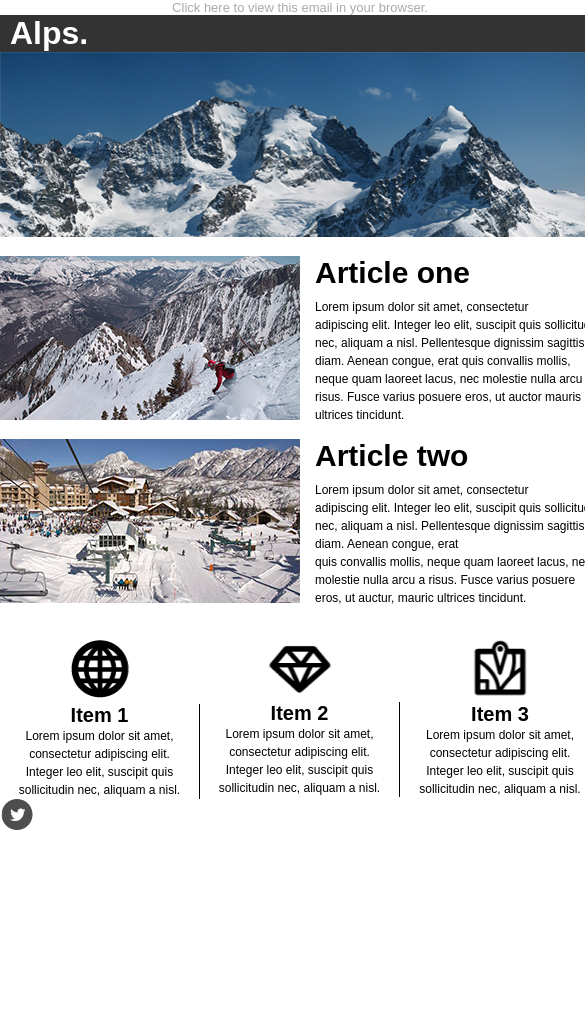
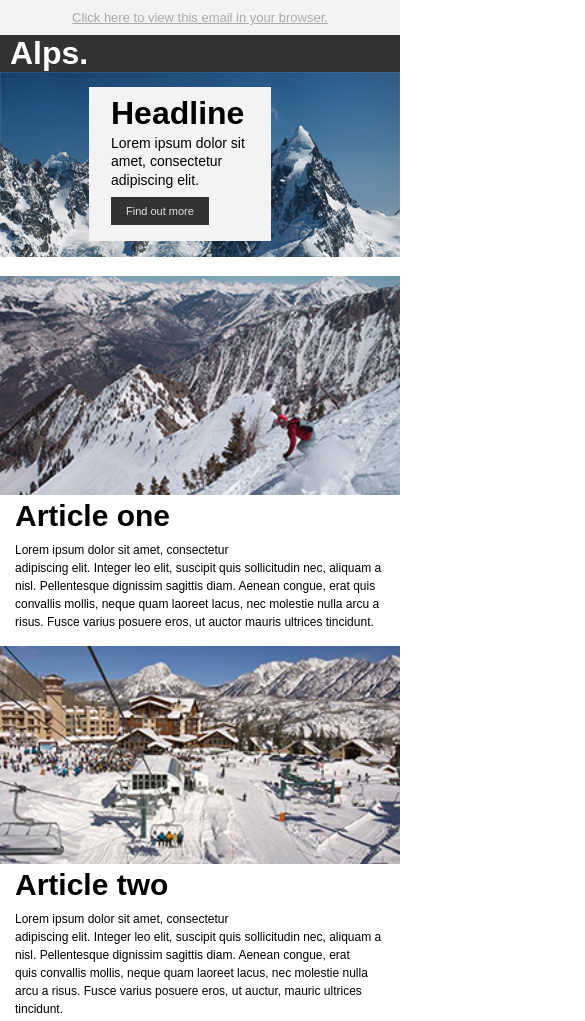
Before and after one commit to Thamberrah/Email-Template, a plain HTML site: page index.html in a window 390 px wide. Shown: the top 1021 px of the page, 585 px wide, since content can reach past the window. Before the commit the page ends 844 px from the top, so only its background shows below. Drawn offline with Linux system fonts and the light colour scheme.

Commit message:
Completed

```diff
--- a/index.html
+++ b/index.html
@@ -13,23 +13,31 @@
         <table class="background">
             <tr>
                 <td>
+                    <table class="pre-content" width="100%">
+                        <tr>
+                            <td>
+                                <p class="pre-content"><u>Click here to view this email in your browser.</u></p>
+                            </td>
+                        </tr>
+                    </table>
+
                     <table class="container" width="600">
                         <tr>
                            <td>
                                <table class="headliner">
-                                   <tr>
-                                       <td>
-                                           <p class="pre-content">Click here to view this email in your browser.</p>
-                                       </td>
-                                   </tr>
                                    <tr class="heading">
                                        <td>
                                            <p class="heading">Alps.</p>
                                        </td>
                                    </tr>
-                                   <tr>
+                                <tr class="box">
                                     <td>
-                                        <img src="assets/snowy.png" width="100%">
+                                        <img class="snow" src="assets/snowy.png" width="100%">
+                                    </td>
+                                    <td class="text">
+                                        <p class="headline">Headline</p>
+                                        <p class="head-subtext">Lorem ipsum dolor sit amet, consectetur adipiscing elit.</p>
+                                        <a href="http://www.profusion.com"><button class="more">Find out more</button></a>
                                     </td>
                                 </tr>
                                </table>
@@ -43,7 +51,7 @@
                                                     <table>
                                                         <tr>
                                                             <td>
-                                                             <img src="assets/ski.png" width="300">
+                                                             <img class="ski" src="assets/ski.png" width="100%">
                                                             </td>
                                                         </tr>
                                                     </table>
@@ -72,7 +80,7 @@
                                         <table class="column-2">
                                             <tr>
                                                 <th class="col-2">
-                                                     <img src="assets/resort.png" width="300">
+                                                     <img class="resort" src="assets/resort.png" width="100%">
                                                 </th>
                                                 <th class="col-2">
                                                      <table class="article">
@@ -102,7 +110,7 @@
                                <table class="items" width="100%">
                                     <tr>
                                         <th class="col-3">
-                                            <table>
+                                            <table class="item-1">
                                                 <tr>
                                                     <td>
                                                         <img src="assets/globe.png" width="66" alt="globe">
@@ -128,7 +136,7 @@
                                             </table>
                                         </th>
                                         <th class="col-3">
-                                            <table>
+                                            <table class="item-2">
                                                 <tr>
                                                     <td>
                                                         <img src="assets/diamond.png" width="66" alt="globe">
@@ -154,7 +162,7 @@
                                             </table>
                                         </th>
                                         <th class="col-3">
-                                            <table>
+                                            <table class="item-3">
                                                 <tr>
                                                     <td>
                                                         <img src="assets/map.png" width="59" alt="globe">
@@ -182,50 +190,41 @@
                                     </tr>
                                </table>
 
-                               <table class="footer" align="center" width="100%">
+                               <table class="footer" align="center" width="90%">
                                    <tr>
-                                       <th>
-                                           <table>
-                                               <tr>
-                                                   <td>
-                                                       <img src="assets/twit.png" width="33" alt="twitter-logo">
-                                                   </td>
-                                               </tr>
-                                           </table>
-                                       </th>
-                                       <th>
-                                           <table>
-                                               <tr>
-                                                   <td></td>
-                                               </tr>
-                                           </table>
-                                       </th>
-                                       <th>
-                                            <table>
-                                                <tr>
-                                                    <td></td>
-                                                </tr>
-                                            </table>
-                                        </th>
-                                        <th>
-                                            <table>
-                                                <tr>
-                                                    <td></td>
-                                                </tr>
-                                            </table>
-                                        </th>
-                                        <th>
-                                            <table>
-                                                <tr>
-                                                    <td></td>
-                                                </tr>
-                                            </table>
-                                        </th>
+                                        <td class="socials">
+                                            <img src="assets/twit.png" width="33" alt="twitter-logo">
+                                            <img src="assets/gmail.png" width="33" alt="gmail-logo">
+                                            <img src="assets/facebook.png" width="33" alt="facebook-logo">
+                                            <img src="assets/insta.png" width="33" alt="instagram-logo">
+                                            <img src="assets/pint.png" width="33" alt="pinterest-logo">
+                                        </td>
                                    </tr>
                                </table>
+
+                               <table class="post-content">
+                                <tr>
+                                    <td>
+                                        <p class="post-content">
+                                            General terms and conditions (T&Cs) set out those arrangements, provisions, requirements, rules and
+                                            specifications which occur in every transaction that a seller makes. Whether goods and services are sold
+                                            on a standard basis or to specification, standard terms and conditions of sale (or supply) are a core part of most businesses.
+                                            <br>
+                                            <br>
+                                            The specific, or unique, aspects of the sale or supply of services (eg, any unique specifications, quantity,
+                                            delivery dates) are set out in a separate order. Make sure that you protect your business interests with professionally prepared Ts & Cs.
+                                            <br>
+                                            <br>
+                                            &#169; 2016
+                                        </p>
+                                    </td>
+                                </tr>
+                            </table>
+
                            </td>
                         </tr>
                     </table>
+
                 </td>
             </tr>
         </table>
--- a/styles.css
+++ b/styles.css
@@ -45,6 +45,10 @@ table.container {
 table.headliner {
     width: 100%;
 }
+table.pre-content {
+    margin-top: 10px;
+    margin-bottom: 10px;
+}
 p.pre-content {
     font-family: Arial, Helvetica, sans-serif;
     font-size: 13px;
@@ -62,6 +66,51 @@ tr.heading {
 tr.heading p {
     padding-left: 10px;
 }
+
+
+tr.box {
+    position: relative;
+    display: inline-block;
+}
+.box .text {
+    position: absolute;
+    z-index: 999;
+    margin: 0 auto;
+    left: 63%;
+    right: 0;
+    text-align: left;
+    top: 10%;
+    background: #f4f3f4;
+    color: black;
+    font-family: Arial, Helvetica, sans-serif;
+    width: 182px;
+    height: 154px;
+}
+button.more {
+    padding: 8px 15px 8px;
+    background-color: #333333;
+    color: #e0e0e0;
+    border: none;
+    margin-left: 22px;
+    margin-top: 8px;
+    font-size: 11px;
+    font-family: Arial, Helvetica, sans-serif;
+}
+p.headline {
+    font-family: Arial, Helvetica, sans-serif;
+    font-size: 32px;
+    font-weight: 600;
+    padding-left: 22px;
+    padding-top: 8px;
+}
+p.head-subtext {
+    font-family: Arial, Helvetica, sans-serif;
+    font-size: 14px;
+    padding-left: 22px;
+    padding-top: 2px;
+    line-height: 130%;
+}
+
 
 .column-1, .column-2 {
     margin-top: 15px;
@@ -83,6 +132,7 @@ p.article-text {
     font-weight: normal;
     line-height: 150%;
     padding-left: 15px;
+    padding-right: 10px;
 }
 
 th.col-3 {
@@ -106,3 +156,84 @@ p.item-text {
 p.item1, p.item2, p.text1, p.text2 {
     border-right: 1px black solid;
 }
+
+table.footer {
+    margin-top: 20px;
+    margin-left: 30px;
+    border-top: 1px lightgray solid;
+}
+td.socials {
+    text-align: center;
+}
+td.socials img {
+    margin-left: 10px;
+    margin-right: 10px;
+    margin-top: 20px;
+    margin-bottom: 20px;
+}
+
+table.post-content {
+    margin-top: 15px;
+}
+p.post-content {
+    font-family: Arial, Helvetica, sans-serif;
+    font-size: 13px;
+    color: #aaaaaa;
+    text-align: left;
+    background-color: #f4f3f4;
+}
+
+@media only screen and (max-width: 500px) {
+     table.container {
+        width: 50%;
+        margin-left: auto;
+        margin-right: auto;
+        min-width: 50%;
+        max-width: 50%;
+    }
+    img.snow {
+        height: 185px;
+    }
+    .box .text {
+        left: 10%;
+        right: 20%;
+        top: 8%;
+    }
+
+    .col-2 {
+		display: block;
+    }
+    img.ski, img.resort {
+        width: 400px;
+    }
+
+    table.article {
+        width: 400px;
+    }
+    p {
+        width: 100%;
+        border: none !important;
+    }
+
+    .col-3 {
+        display: block;
+        width: 100% !important;
+        text-align: center;
+    }
+    table.item-1, table.item-2, table.item-3 {
+        margin-left: auto;
+        margin-right: auto;
+        margin-bottom: 30px;
+    }
+    p.text1, p.text2, p.text3 {
+        margin-left: auto;
+        margin-right: auto;
+        width: 170px;
+    }
+
+    table.footer {
+        border: none;
+        margin-bottom: 10px;
+    }
+
+}
```
